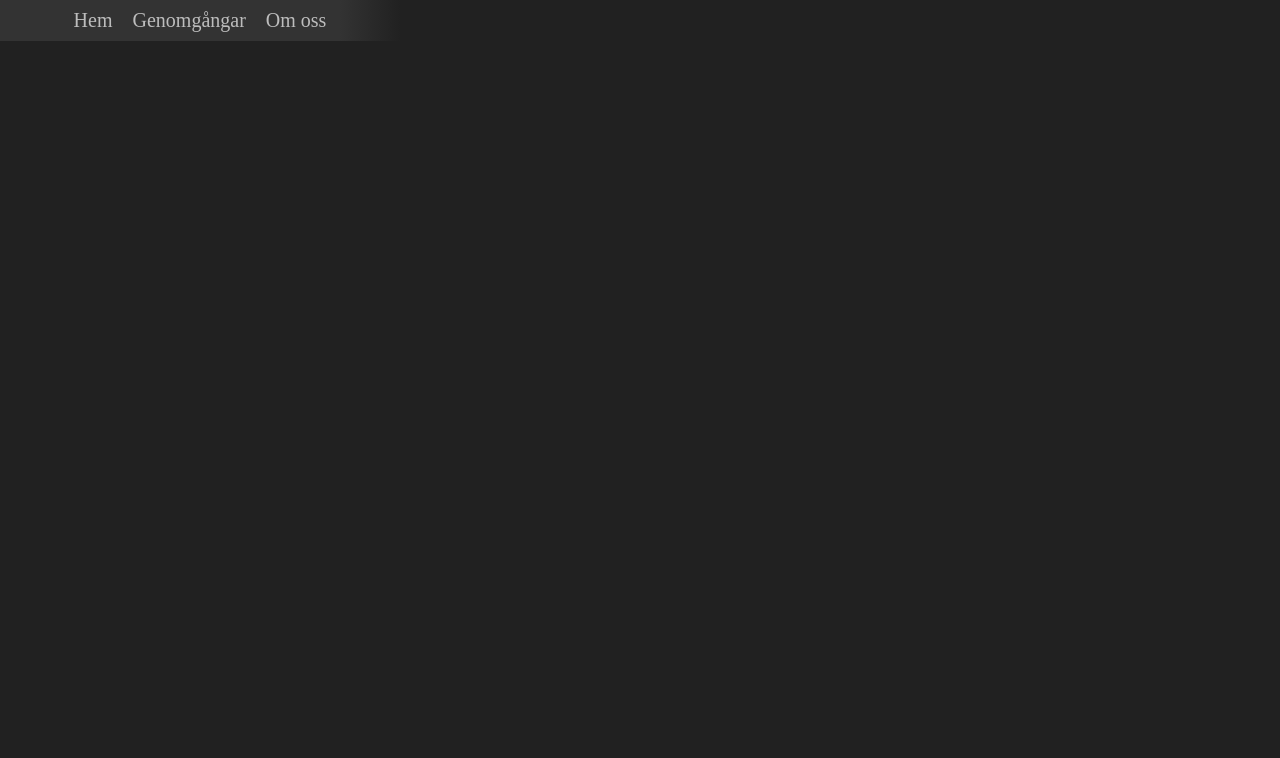
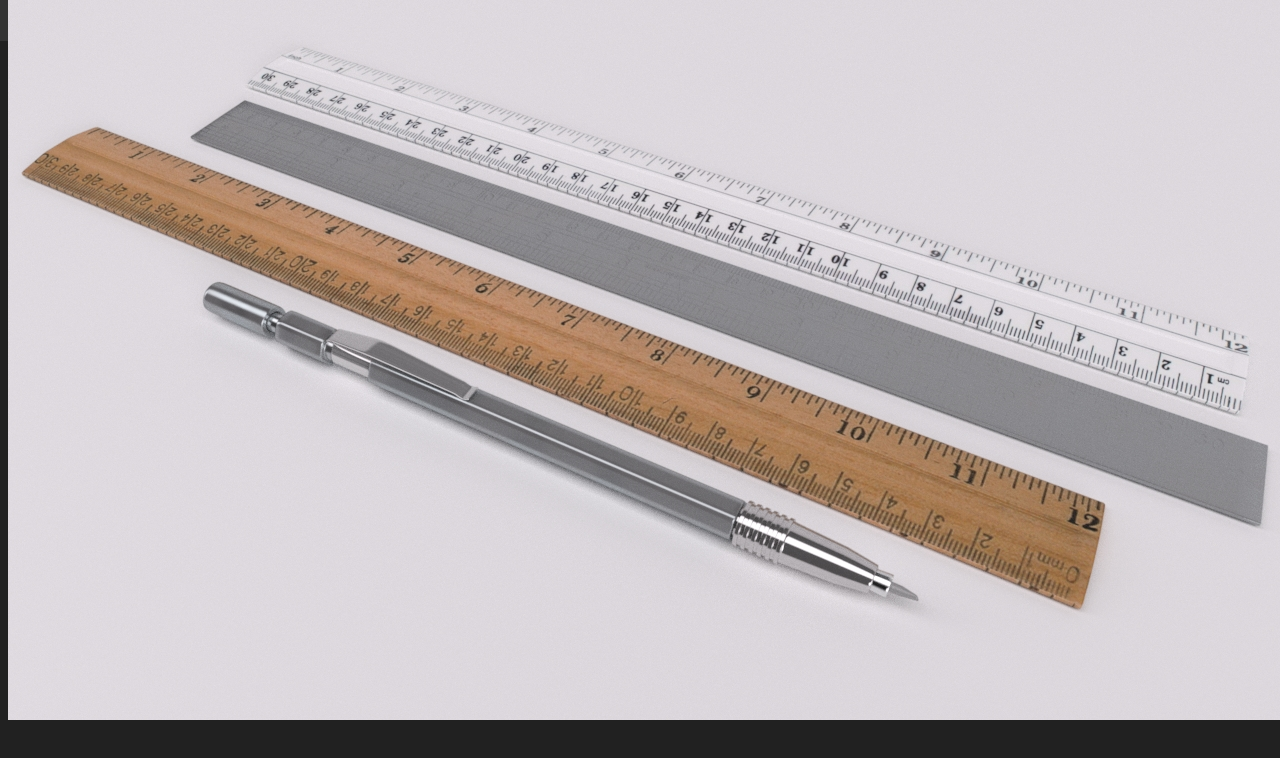
Before and after one commit to Ligtning-Tech/Learn-Tech-Web, a plain HTML site: page index.html in a window 1280 px wide. Drawn offline with Linux system fonts and the light colour scheme.

```diff
--- a/index.html
+++ b/index.html
@@ -6,6 +6,9 @@
     <meta http-equiv="X-UA-Compatible" content="ie=edge" />
     <link rel="stylesheet" href="style.css" />
     <title>Hem</title>
+    <title>Om oss</title>
+    <link rel="shortcut icon" href="favicon.ico" type="image/x-icon">
+    <link rel="icon" href="favicon.ico" type="image/x-icon">
   </head>
 
   <body>
@@ -16,5 +19,6 @@
           <li><a href="about.html">Om oss</a></li>
         </ul>
 	  </nav>
-  </body>
+	  <img class="background" src="Src/Images/ballpen-rules.jpg" alt=""></img>
+ </body>
 </html>
--- a/style.css
+++ b/style.css
@@ -48,3 +48,9 @@
 nav li a:target {
   color: blue;
 }
+.background {
+	margin: 0px;
+	padding: 0px;
+	position: absolute;
+	top: 0;
+}
```
Also changed, not shown: about.html (+0 -3 lines), Src/Images/ballpen-rules.jpg (added).
